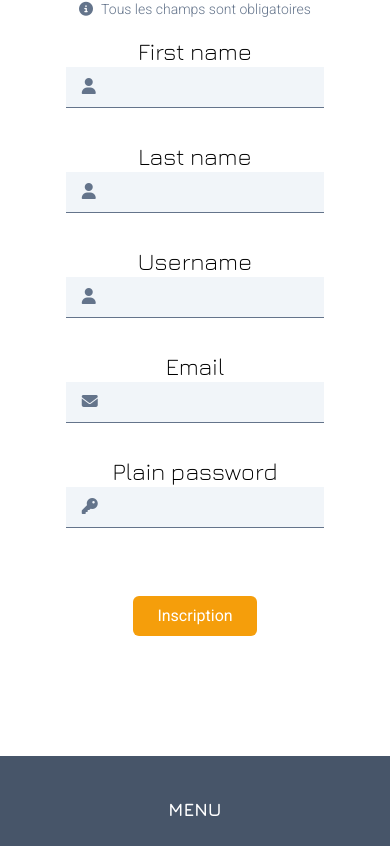
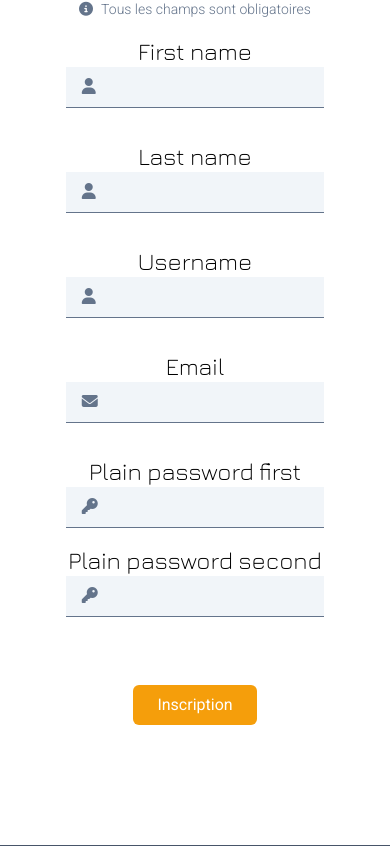
Before and after one commit to OlivierFL/snowtricks, a Symfony app: template templates/registration/register.html.twig in a window 390 px wide. Shown: the part 177-1023 px from the top of the page. Run offline with Twig, Linux system fonts and the light colour scheme; the template is opened without the code that fills it, so the values that code supplies are empty; form fields are guessed from the names that the template uses; style sheets or scripts are compiled from the project's sources; some libraries are stand-ins or nearby versions.

Commit message:
Add repeat password field to registration form

```diff
--- a/src/Form/RegistrationFormType.php
+++ b/src/Form/RegistrationFormType.php
@@ -6,6 +6,7 @@ use App\Entity\User;
 use Symfony\Component\Form\AbstractType;
 use Symfony\Component\Form\Extension\Core\Type\EmailType;
 use Symfony\Component\Form\Extension\Core\Type\PasswordType;
+use Symfony\Component\Form\Extension\Core\Type\RepeatedType;
 use Symfony\Component\Form\Extension\Core\Type\TextType;
 use Symfony\Component\Form\FormBuilderInterface;
 use Symfony\Component\OptionsResolver\OptionsResolver;
@@ -25,7 +26,9 @@ class RegistrationFormType extends AbstractType
             ->add('lastName', TextType::class)
             ->add('username', TextType::class)
             ->add('email', EmailType::class)
-            ->add('plainPassword', PasswordType::class, [
+            ->add('plainPassword', RepeatedType::class, [
+                'type' => PasswordType::class,
+                'invalid_message' => 'The password fields must match',
                 // instead of being set onto the object directly,
                 // this is read and encoded in the controller
                 'mapped' => false,
--- a/templates/form/_register_form.html.twig
+++ b/templates/form/_register_form.html.twig
@@ -111,26 +111,43 @@
     </div>
   </div>
   <div class="lg:col-start-1 lg:col-end-3">
-    {{ form_label(registrationForm.plainPassword, null, {
+    {{ form_label(registrationForm.plainPassword.first, null, {
       'label_attr': {'class': 'font-jura font-light text-2xl mb-2'
       }}) }}
     <div class="mb-4">
       <div class="relative mb-1 mx-auto w-full">
         <div class="absolute inset-y-0 flex items-center pointer-events-none">
-          {% if form_errors(registrationForm.plainPassword) %}
+          <i class="fas fa-key text-gray-500 w-5 h-5 pl-4"></i>
+        </div>
+        {{ form_widget(registrationForm.plainPassword.first, {
+          'attr': {
+            'autocomplete': 'new-password',
+            'class': 'block border-b border-gray-500 text-gray-500 bg-gray-100 pl-10 py-2 focus:border-yellow-500 focus:shadow-md focus:ring-2 focus:ring-yellow-500 w-full'
+          }}) }}
+      </div>
+    </div>
+  </div>
+  <div class="lg:col-start-1 lg:col-end-3">
+    {{ form_label(registrationForm.plainPassword.second, null, {
+      'label_attr': {'class': 'font-jura font-light text-2xl mb-2'
+      }}) }}
+    <div class="mb-4">
+      <div class="relative mb-1 mx-auto w-full">
+        <div class="absolute inset-y-0 flex items-center pointer-events-none">
+          {% if form_errors(registrationForm.plainPassword.first) %}
             <i class="fas fa-exclamation-circle text-red-500 w-5 h-5 pl-4"></i>
           {% else %}
             <i class="fas fa-key text-gray-500 w-5 h-5 pl-4"></i>
           {% endif %}
         </div>
-        {{ form_widget(registrationForm.plainPassword, {
+        {{ form_widget(registrationForm.plainPassword.second, {
           'attr': {
             'autocomplete': 'new-password',
             'class': 'block border-b border-gray-500 text-gray-500 bg-gray-100 pl-10 py-2 focus:border-yellow-500 focus:shadow-md focus:ring-2 focus:ring-yellow-500 w-full'
           }}) }}
       </div>
       <div class="text-red-500 font-bold p-2 text-center lg:text-left">
-        {{ form_errors(registrationForm.plainPassword) }}
+        {{ form_errors(registrationForm.plainPassword.first) }}
       </div>
     </div>
   </div>
--- a/translations/messages.fr.yaml
+++ b/translations/messages.fr.yaml
@@ -1,4 +1,8 @@
 First name: Prénom
 Last name: Nom
 Username: Nom d'utilisateur
+Password: Mot de passe
 Plain password: Mot de passe
+Repeat Password: Répéter le mot de passe
+First: Mot de passe
+Second: Répéter le mot de passe
--- a/translations/validators.fr.yaml
+++ b/translations/validators.fr.yaml
@@ -1,3 +1,5 @@
 There is already an account with this username or email: Le nom d'utilisateur est déjà utilisé
 Your username must be at least {{ limit }} characters long: Le nom d'utilisateur doit contenir au moins {{ limit }} caractères
 Your password should be at least {{ limit }} characters: Le mot de passe doit contenir au moins {{ limit }} caractères
+Please enter a password: Veuillez renseigner un mot de passse
+The password fields must match: Les deux mots de passe doivent être identiques
```
